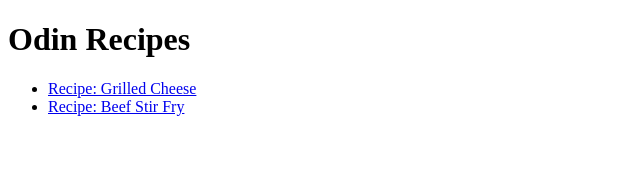
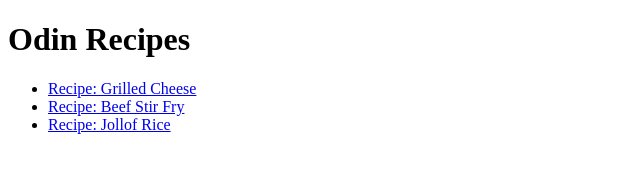
Before and after one commit to L0cke00/odin-recipes, a plain HTML site: page index.html in a window 1280 px wide. Shown: the whole page, without its empty margins (0-640 px from the left). Drawn offline with Linux system fonts and the light colour scheme.

Commit message:
Add link to jollof-rice.html on homepage

```diff
--- a/index.html
+++ b/index.html
@@ -9,6 +9,7 @@
         <ul>
             <li><a href="recipes/grilled-cheese.html">Recipe: Grilled Cheese</a></li>
             <li><a href="recipes/beef-stir-fry.html">Recipe: Beef Stir Fry</a></li>
+            <li><a href="recipes/jollof-rice.html">Recipe: Jollof Rice</a></li>
         </ul>
     </body>
 </html>
```
